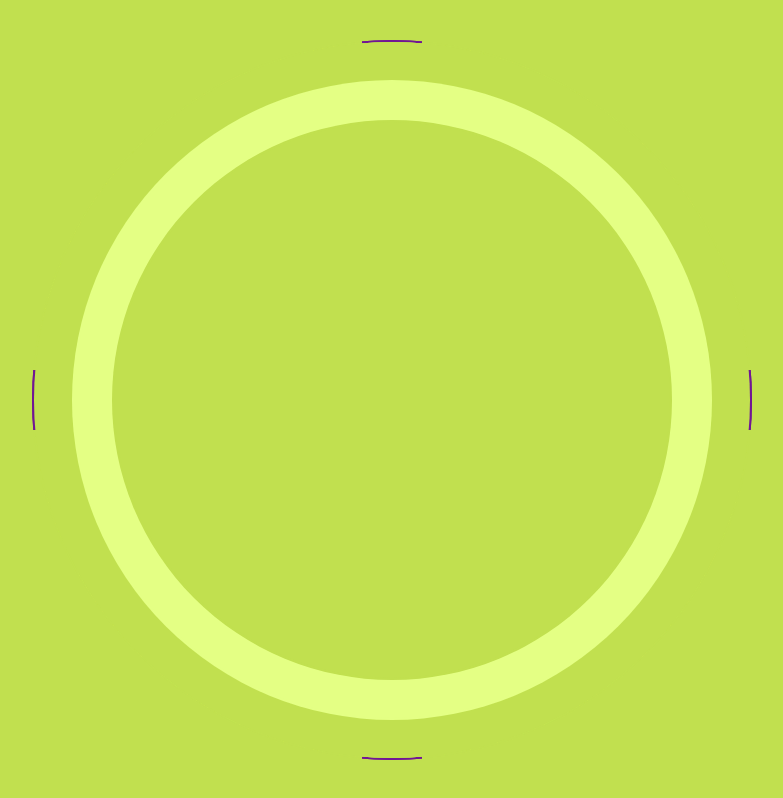
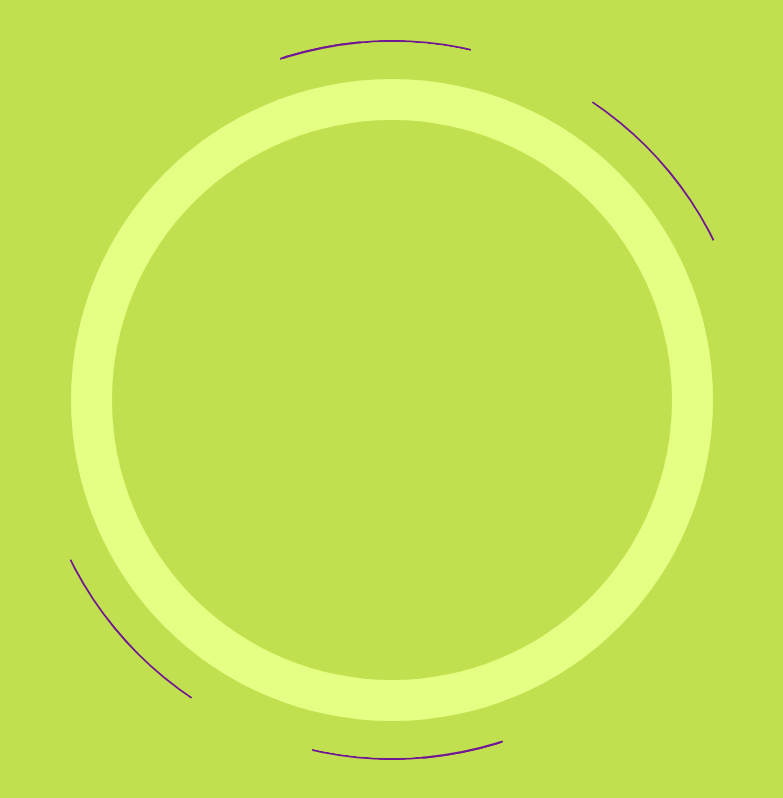
Before and after one commit to MarceloM075/my-portfolio, a React (Create React App) app: page / in a window 1280 px wide. Shown: the whole page, without its empty margins (248-1031 px from the left). Built offline with nearby package versions, Linux system fonts and the light colour scheme.

Commit message:
Animation finished | todo: navigation links

```diff
--- a/src/components/Circle/Index.jsx
+++ b/src/components/Circle/Index.jsx
@@ -5,8 +5,8 @@ import './styles.css'
 
 function Circle(props){
     const styles = {
-        height: `max(${props.size})`,
-        backgroundColor: `var(${props.color})`
+        height: `max(${ props.size })`,
+        backgroundColor: `var(${ props.color })`
     }
 
     function isBackgroundTransparent(){
@@ -23,6 +23,7 @@ function Circle(props){
             style={ styles }
             data-orientation={ props['data-orientation'] }
             data-after={ isBackgroundTransparent() }
+            data-animation={ props['data-animation'] }
         >
         </div>
     )
--- a/src/components/Circle/styles.css
+++ b/src/components/Circle/styles.css
@@ -27,6 +27,8 @@
     background-color: var(--dark-purple);
 }
 
+/* -------- DATA-AFTER -------- */
+
 .circle[data-after="--light-green"]::after{
     content: '';
     position: absolute;
@@ -51,10 +53,118 @@
     border-radius: 50%;
 }
 
-/* .circle[data-animation="clockwise"]{
-    animation: ;
+
+/* ANIMAÇÕES | SELECTORS */
+.circle[data-orientation="vertical"][data-animation="increaseVertical-clockwise"]::before{
+    animation:
+                increase-width25to200 8s linear infinite,
+                rotate-clockwise 4s ease infinite;
 }
 
-.circle[data-animation="counterclockwise"]{
-    animation: ;
-} */
+.circle[data-orientation="vertical"][data-animation="decreaseVertical-clockwise"]::before{
+    animation:
+                decrease-width500to25 1s linear infinite,
+                rotate-clockwise 9s ease infinite;
+}
+
+.circle[data-orientation="horizontal"][data-animation="increaceHorizontal-counterclockwise"]::before{
+    animation:
+                deacrease-height300to10 3.5s linear infinite,
+                rotate-counterclockwise 3.5s ease-in infinite;
+}
+
+.circle[data-orientation="horizontal"][data-animation="decreaceHorizontal-counterclockwise"]::before{
+    animation:
+                increase-height60to200 7s linear infinite,
+                rotate-counterclockwise 5s ease-out infinite;
+}
+
+.circle[data-animation="breath"]{
+    animation: breath 1s linear infinite;
+}
+
+/* ANIMAÇÕES | KEYFRAMES */
+
+@keyframes rotate-clockwise{
+    0%{
+        transform: rotate(0deg);
+    }
+    100%{
+        transform: rotate(360deg);
+    }
+}
+
+@keyframes rotate-counterclockwise{
+    0%{
+        transform: rotate(360deg);
+    }
+    100%{
+        transform: rotate(0deg);
+    }
+}
+
+@keyframes increase-width25to200{
+    0%{
+        width: 25px;
+    }
+    70%{
+        width: 200px;
+    }
+    100%{
+        width: 25px;
+    }
+}
+
+@keyframes decrease-width500to25{
+    0%{
+        width: 200px;
+    }
+    30%{
+        width: 500px;
+    }
+    60%{
+        width: 25px;
+    }
+    100%{
+        width: 200px;
+    }
+}
+
+@keyframes increase-height60to200{
+    0%{
+        height: 60px;
+    }
+    100%{
+        height: 200px
+    }
+}
+
+@keyframes deacrease-height300to10{
+    0%{
+        height: 300px;
+    }
+    70%{
+        height: 10px;
+    }
+    100%{
+        height: 300px;
+    }
+}
+
+@keyframes breath{
+    0%{
+        height: max(80%, 535px);
+    }
+    20%{
+        height: max(calc(80% + 3%), calc(535px + 20px));
+    }
+    30%{
+        height: max(calc(80% + 2%), calc(535px + 15px));
+    }
+    40%{
+        height: max(calc(80% + 5%), calc(535px + 30px));
+    }
+    100%{
+        height: max(80%, 535px);
+    }
+}
--- a/src/pages/Home.jsx
+++ b/src/pages/Home.jsx
@@ -1,17 +1,51 @@
 import Circle from "../components/Circle/Index";
 import Circles from "../components/Circles/Index";
 import COLORS from "../styles/colors/colors";
+
+/*-- The data-orientation attr is to define the start orientation of the purple line that is around the circle. --*/
+/*-- The data-after attr is to define the color of the ::after pseudo-element, it's needed when the color attr is set to COLORS.transparent. --*/
+/*-- The data-animation attr is to define the animation of the circle or the animation of the ::before pseuso-element. --*/
 
 function Home(){
     return(
         <>
             <Circles>
-                <Circle size={'90%, 600px'} color={COLORS.lightGreen} data-orientation="vertical" />
-                <Circle size={'90%, 600px'} color={COLORS.transparent} data-orientation="vertical" data-after={COLORS.lightGreen} />
-                <Circle size={'90%, 600px'} color={COLORS.transparent} data-orientation="horizontal" data-after={COLORS.lightGreen} />
-                <Circle size={'90%, 600px'} color={COLORS.transparent} data-orientation="horizontal" data-after={COLORS.lightGreen} />
-                <Circle size={'80%, 535px'} color={COLORS.mediumGreen} />
-                <Circle size={'70%, 490px'} color={COLORS.lightGreen} />
+                <Circle
+                    size={ '90%, 600px' }
+                    color={ COLORS.lightGreen }
+                    data-orientation="vertical"
+                    data-animation={ "increaseVertical-clockwise" }
+                />
+                <Circle
+                    size={'90%, 600px'}
+                    color={ COLORS.transparent }
+                    data-orientation="vertical"
+                    data-after={ COLORS.lightGreen }
+                    data-animation={ "decreaseVertical-clockwise" }
+                />
+                <Circle
+                    size={ '90%, 600px' }
+                    color={ COLORS.transparent }
+                    data-orientation="horizontal"
+                    data-after={ COLORS.lightGreen }
+                    data-animation={ "increaceHorizontal-counterclockwise" }
+                />
+                <Circle
+                    size={ '90%, 600px' }
+                    color={ COLORS.transparent }
+                    data-orientation="horizontal"
+                    data-after={COLORS.lightGreen}
+                    data-animation={ "decreaceHorizontal-counterclockwise" }
+                />
+                <Circle
+                    size={ '80%, 535px' }
+                    color={ COLORS.mediumGreen }
+                    data-animation={ "breath" }
+                />
+                <Circle
+                    size={ '70%, 490px' }
+                    color={ COLORS.lightGreen }
+                />
             </Circles>
         </>
     )
```
